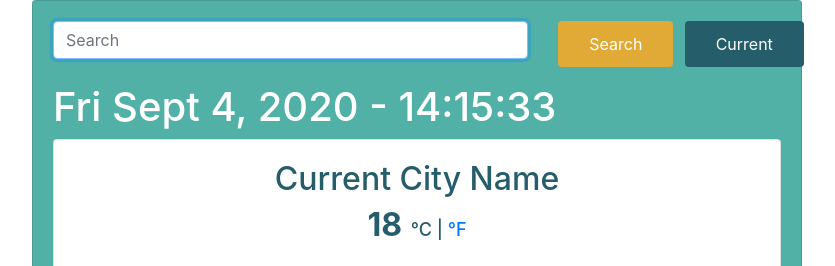
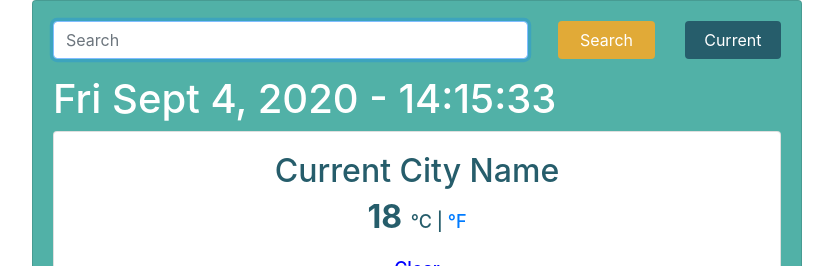
Before and after one commit to n1cnacs/my-weather-project, a plain HTML site: page index.html in a window 1280 px wide. Shown: the top 266 px of the page, without its empty margins (223-1058 px from the left). Drawn offline with nearby package versions, Linux system fonts and the light colour scheme.

Commit message:
Amended search button
Automcomplete - "off"

```diff
--- a/index.html
+++ b/index.html
@@ -34,14 +34,15 @@
         class="form-control"
           placeholder="Search"
           autofocus
+          autocomplete="off";
           id="search-input";
         />
         </div>
         <div class="col-2">
-        <button type="submit" class="btn">Search</button>
+        <button type="submit" class="btn w-100">Search</button>
     </div>
   <div class="col-2">
-    <button type="submit" class="btn btn-current">Current</button>
+    <button type="submit" class="btn btn-current w-100">Current</button>
   </div>
 
     </div>
--- a/src/style.css
+++ b/src/style.css
@@ -13,7 +13,6 @@ h1 {
 .btn {
   color: white;
   background-color: #e1aa37;
-  padding: 10px 30px;
 }
 
 .current-city {
```
